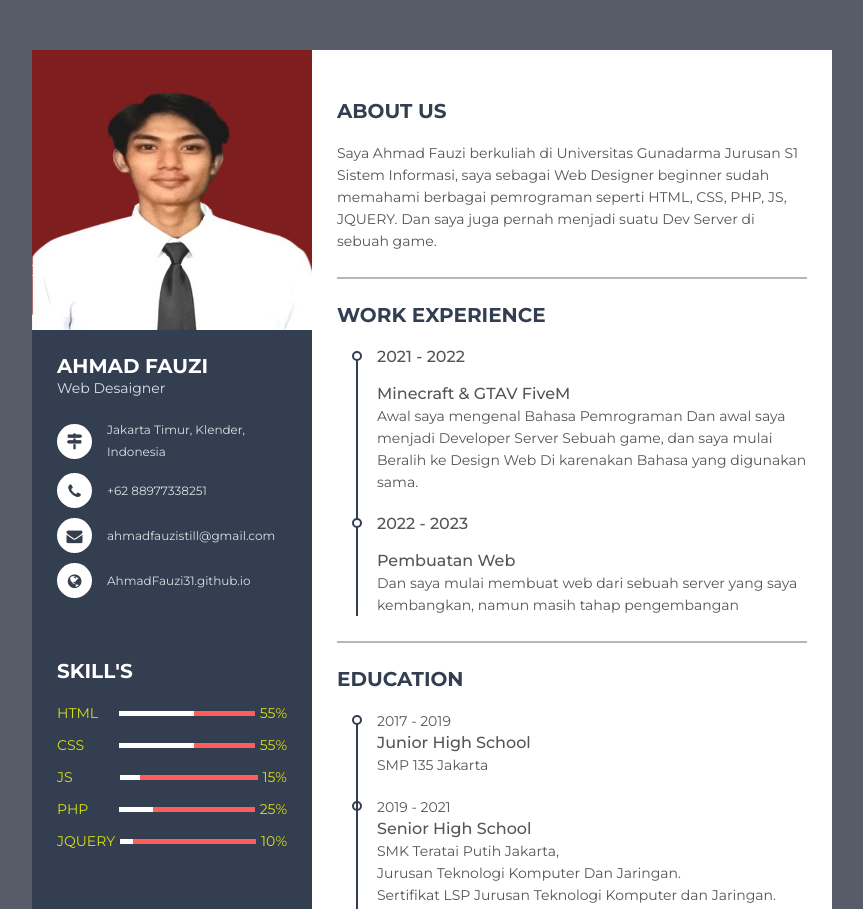
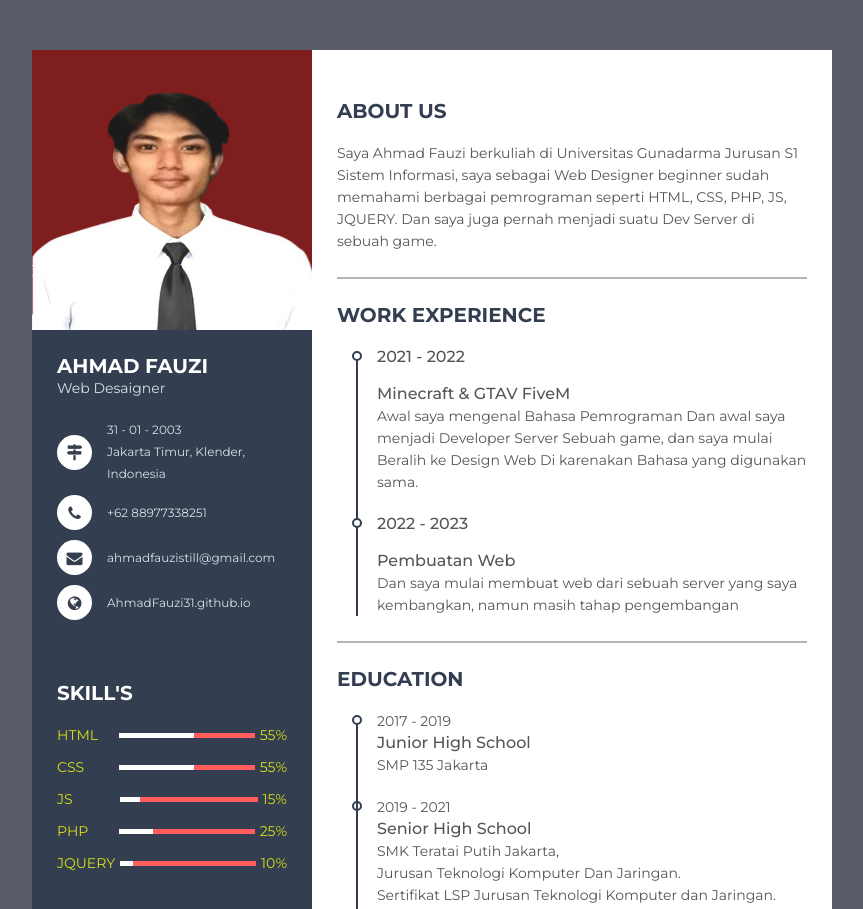
Before and after one commit to AhmadFauzi31/AhmadFauzi31.github.io, a plain HTML site: page index.html in a window 1280 px wide. Shown: the top 909 px of the page, without its empty margins (208-1071 px from the left). Drawn offline with Linux system fonts and the light colour scheme; a script that the page names is missing.

Commit message:
Update index.html

```diff
--- a/index.html
+++ b/index.html
@@ -31,7 +31,7 @@
                                 <i class="fa fa-map-signs"></i>
                             </div>
                             <div class="data">
-                                Jakarta Timur, Klender, <br /> Indonesia
+                               31 - 01 - 2003 <br /> Jakarta Timur, Klender, <br /> Indonesia
                             </div>
                         </li>
                         <li>
```
